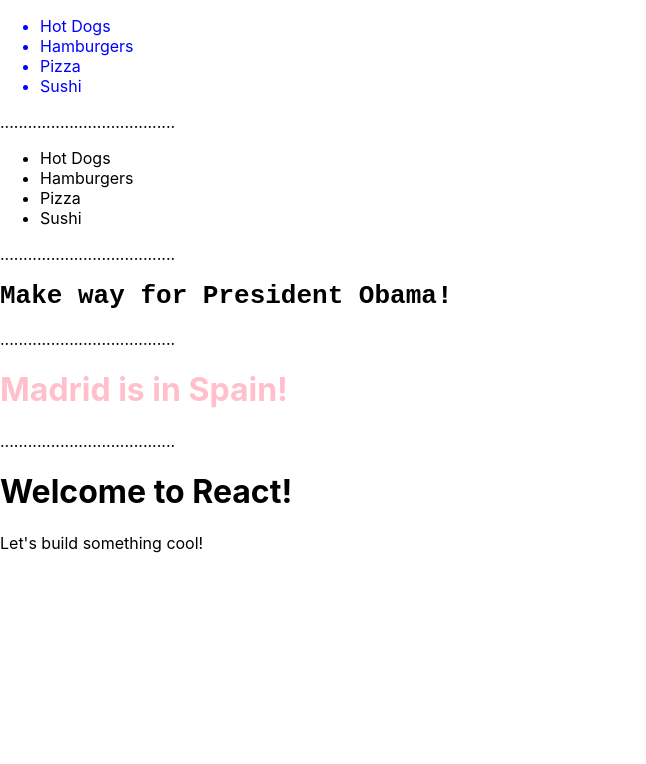
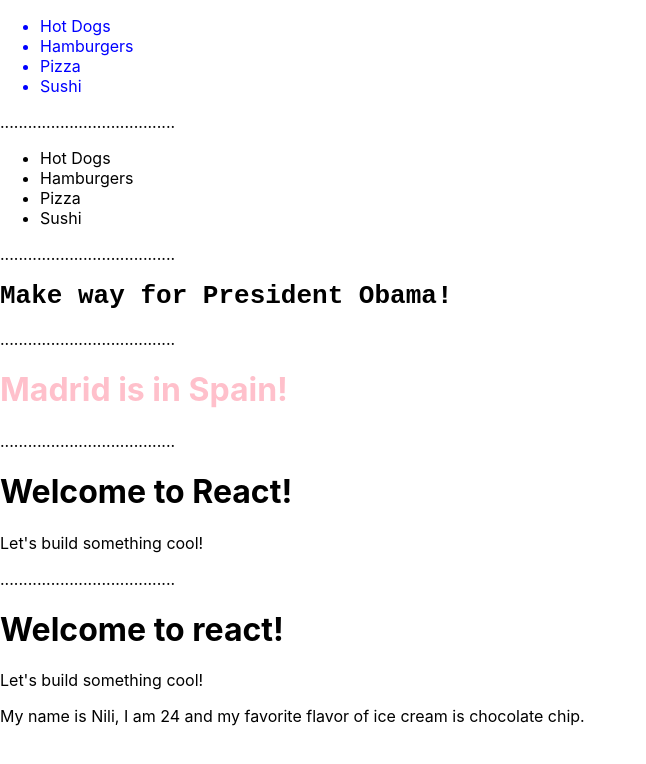
Before and after one commit to nilipatel97/linkedin-learning-react-js, a React (Create React App) app in the folder my-app/: page / in a window 1280 px wide. Shown: the top 764 px of the page, without its empty margins (0-646 px from the left). Built offline with nearby package versions, Linux system fonts and the light colour scheme.

Commit message:
add some examples for props

```diff
--- a/my-app/public/index.html
+++ b/my-app/public/index.html
@@ -45,6 +45,9 @@
     <div id="root4"></div>
     <p>......................................</p>
     <div id="root5"></div>
+    <p>......................................</p>
+    <div id="root6"></div>
+
     <!--
       This HTML file is a template.
       If you open it directly in the browser, you will see an empty page.
--- a/my-app/src/index.js
+++ b/my-app/src/index.js
@@ -87,3 +87,23 @@
  * - a react component is actually a function
  * - the return statement has all of your HTML and should be wrapped in a div
  * */
+
+
+/***************************** [3.2] Understanding Properties*************************************** */
+// with props, we can display dynamic data within a component
+function Hello2(props) { // pass in allof the attributes
+  console.log(props);
+  return (
+    <div>
+    <h1>Welcome to {props.library}!</h1>
+    <p> Let's build something cool!</p>
+    <p> My name is {props.name}, I am {props.age} and my favorite flavor of ice cream is {props.flavor}.</p>
+    </div>
+  )
+}
+
+const root6 = ReactDOM.createRoot(document.getElementById('root6'));
+
+root6.render(
+  <Hello2 library="react" name="Nili" flavor="chocolate chip" age={24} /> //give birth to attributes
+)
```
